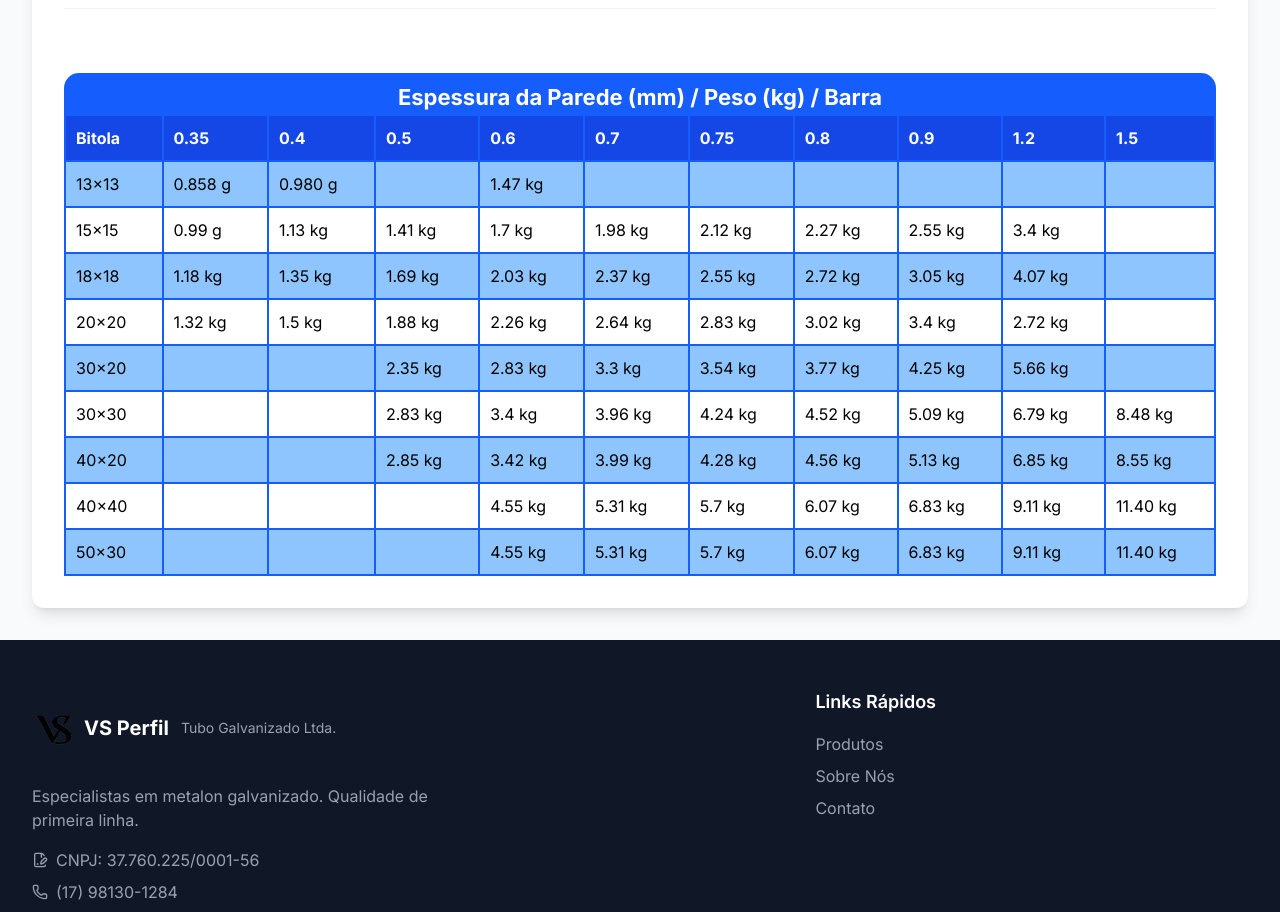
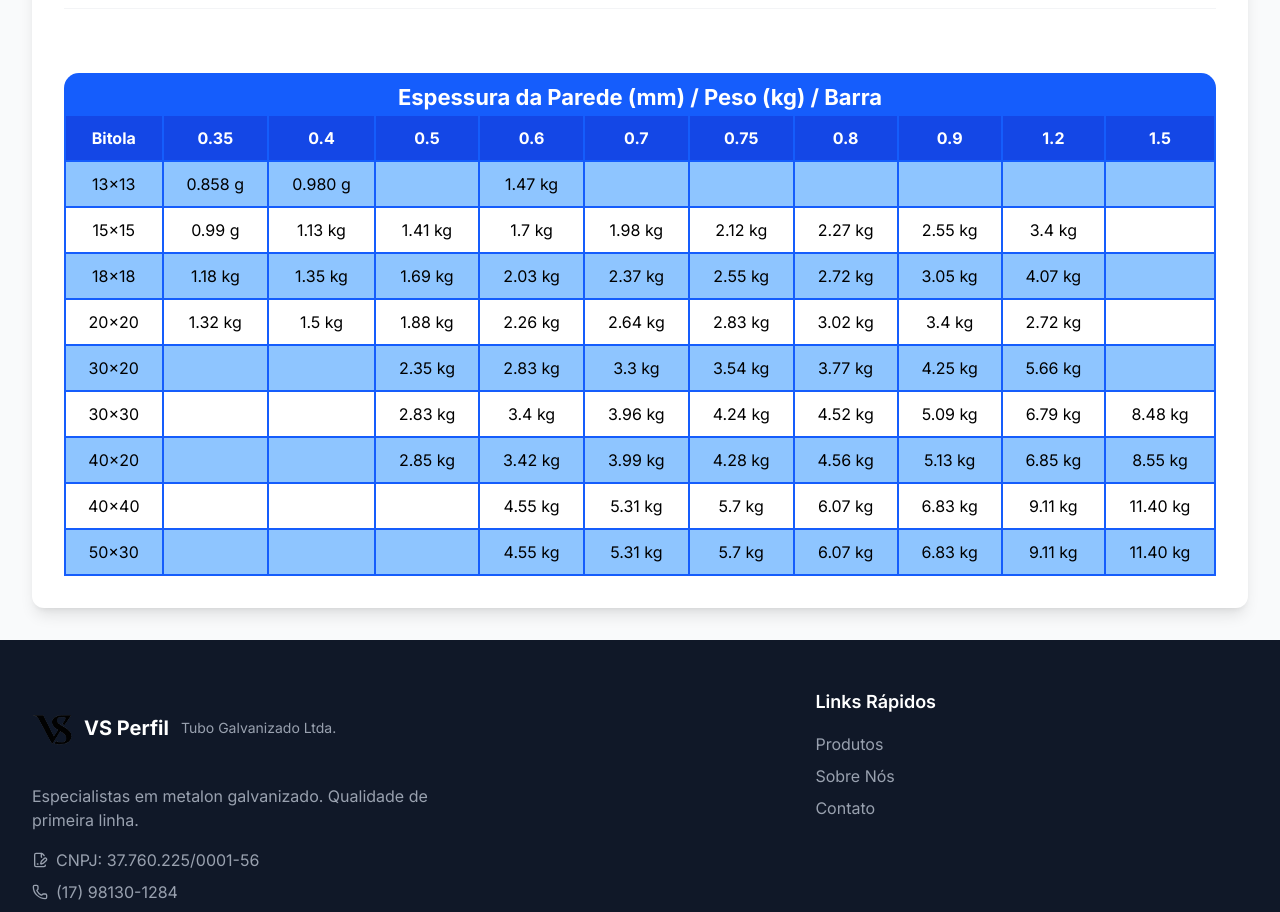
Before and after one commit to GustavoAndriani-Templates/VSPerfil, a React (Vite) app: page /product/1 in a window 1280 px wide. Shown: the part 965-1877 px from the top of the page. Built offline with nearby package versions, Linux system fonts and the light colour scheme.

Commit message:
fix(feat/tableDimensions): Fix text position

```diff
--- a/src/components/products/TableDimensions.tsx
+++ b/src/components/products/TableDimensions.tsx
@@ -36,7 +36,7 @@ const TableDimensions: React.FC<TableDimensionsProps> = ({ tableInfos }) => {
         </caption>
         <thead>
           <tr
-            className="bg-blue-700 text-white"
+            className="bg-blue-700 text-white text-center"
             style={{
               borderBottom: "2px solid #ddd",
             }}
@@ -52,7 +52,7 @@ const TableDimensions: React.FC<TableDimensionsProps> = ({ tableInfos }) => {
             ))}
           </tr>
         </thead>
-        <tbody>
+        <tbody className="text-center">
           {dataSource.map((row, rowIndex) => (
             row.id % 2 == 0 ? (
             <tr key={rowIndex}>
```
